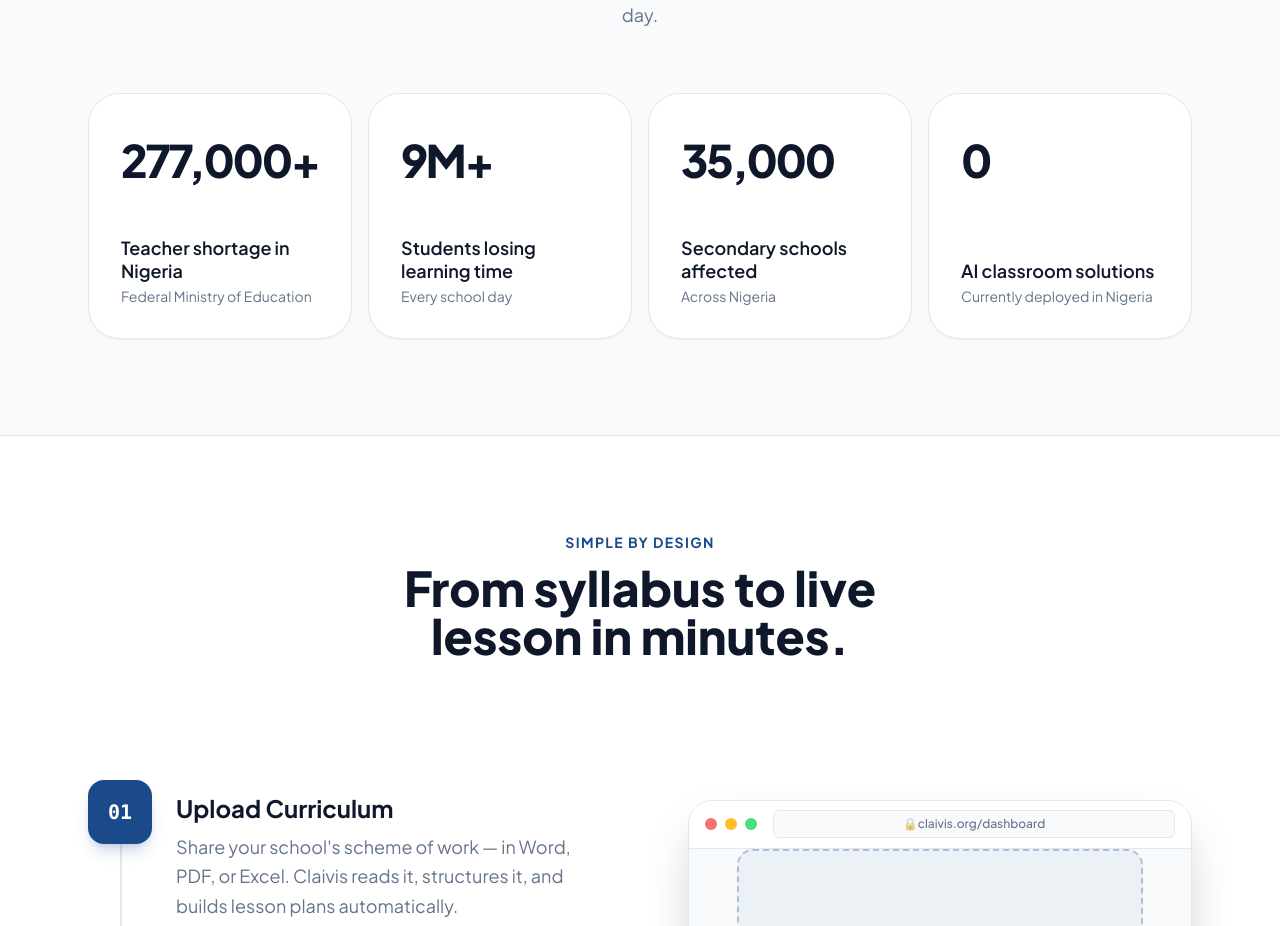
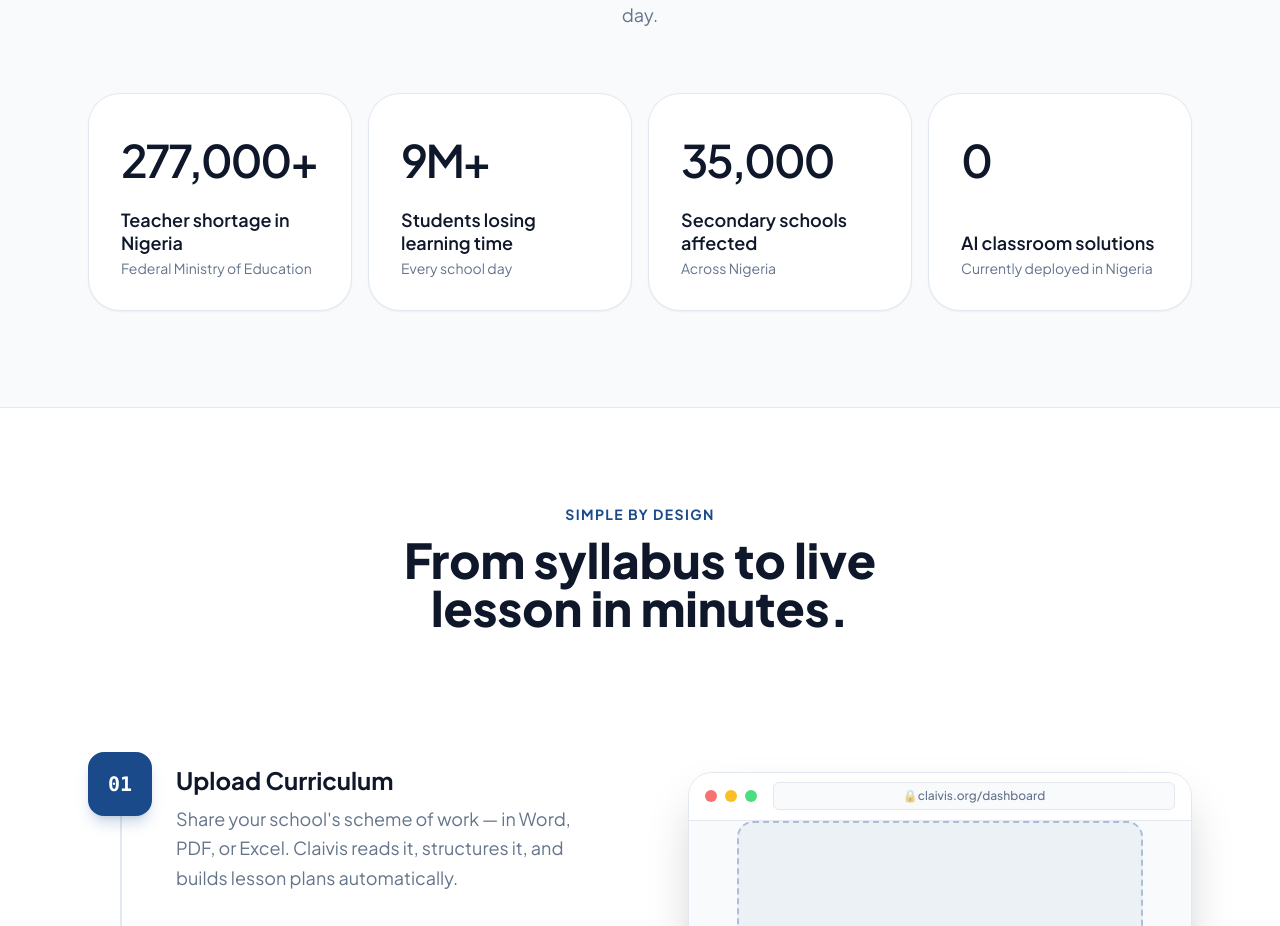
Before and after one commit to claivis-org/claivis-landing, a Next.js app: page / in a window 1280 px wide. Shown: the part 1147-2073 px from the top of the page. Built offline with nearby package versions, Linux system fonts and the light colour scheme.

Commit message:
feat: reduce the font weight and spacing in the stats section

```diff
--- a/app/page.tsx
+++ b/app/page.tsx
@@ -408,10 +408,10 @@ export default function Home() {
 
         <div className="grid grid-cols-1 sm:grid-cols-2 md:grid-cols-4 gap-4">
           {stats.map((s, i) => (
-            <div key={i} className={`card-hover reveal reveal-delay-${i + 1} bg-white rounded-[2rem] p-6 md:p-8 border border-border shadow-sm relative overflow-hidden group flex flex-col justify-between h-full`}>
-              <div className="absolute top-0 left-0 w-full h-1.5 bg-gradient-to-r from-blue to-accent opacity-0 group-hover:opacity-100 transition-opacity" />
-              <div className="mb-8">
-                <div className="text-text-main mb-3 tracking-tighter font-extrabold" style={{ fontFamily: 'var(--font-display)', fontSize: 'clamp(1.75rem, 3.5vw, 3rem)' }}>{s.num}</div>
+            <div key={i} className={`card-hover reveal reveal-delay-${i + 1} bg-white rounded-[2rem] p-6 md:p-8 border border-border shadow-sm relative overflow-hidden group flex flex-col justify-between h-full transition-shadow duration-300 hover:shadow-xl hover:shadow-blue/5`}>
+              <div className="absolute top-0 left-0 right-0 h-1.5 bg-gradient-to-r from-blue via-blue to-accent opacity-0 group-hover:opacity-100 transition-all duration-300 ease-in-out" />
+              <div className="mb-4">
+                <div className="text-text-main tracking-tighter font-semibold" style={{ fontFamily: 'var(--font-display)', fontSize: 'clamp(1.75rem, 3.5vw, 3rem)' }}>{s.num}</div>
               </div>
               <div>
                 <p className="text-text-main font-semibold leading-tight text-lg mb-1">{s.label}</p>
```
